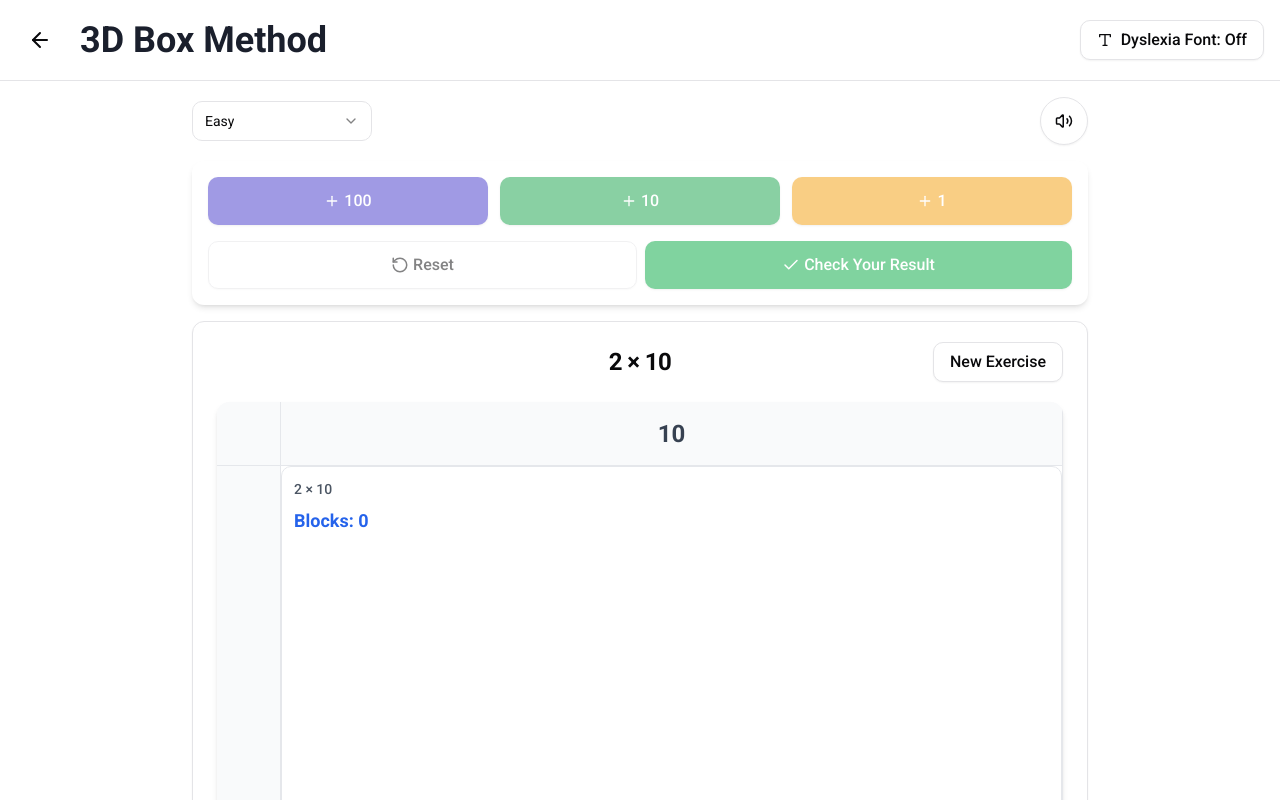
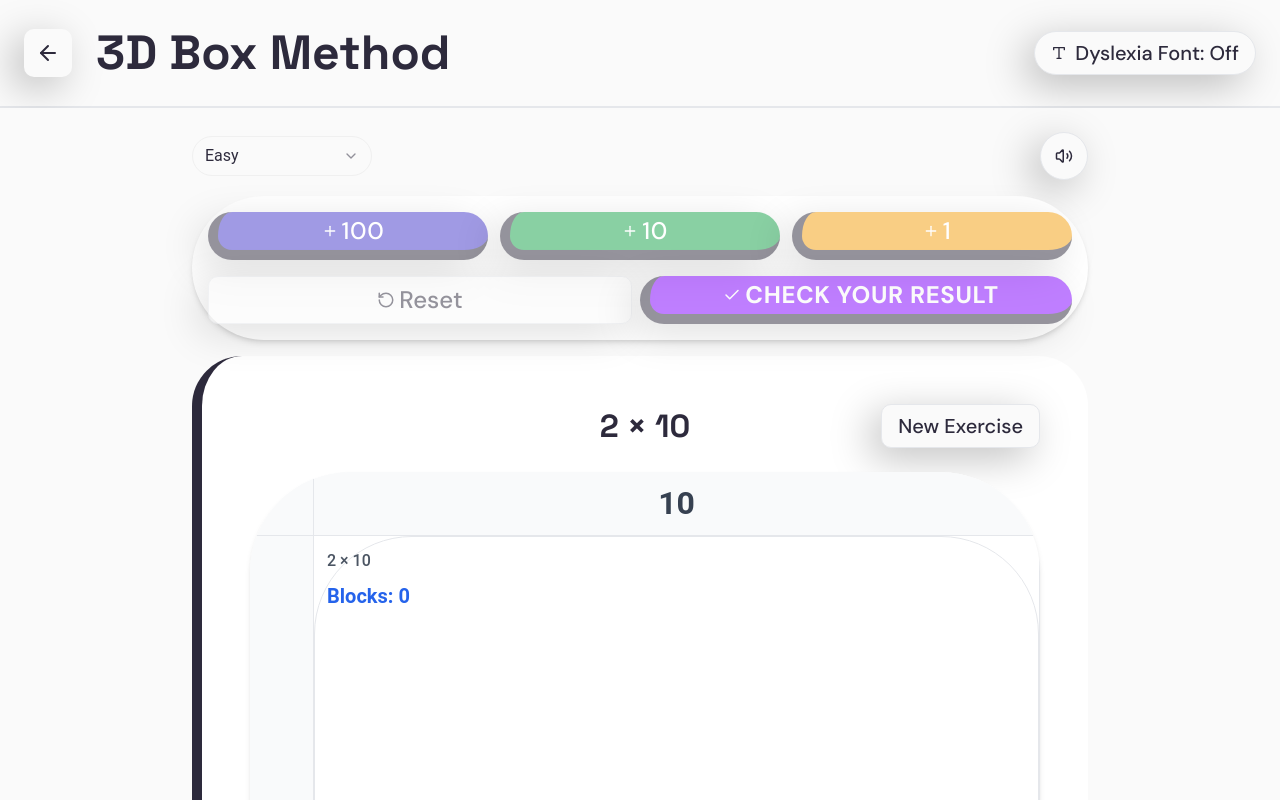
Before and after one commit to fredbjornbak/multiplication-2x2digits, a React (Vite) app: page / in a window 1280 px wide. Built offline with nearby package versions, Linux system fonts and the light colour scheme.

Commit message:
Refactor: Apply GradeAid visual system
Apply the GradeAid visual system to the UI components, including colors, typography, and component styles.

```diff
--- a/src/components/PageLayout.tsx
+++ b/src/components/PageLayout.tsx
@@ -33,8 +33,8 @@ const PageLayout: React.FC<PageLayoutProps> = ({
   return (
     <div className="flex flex-col h-screen">
       {/* Header */}
-      <header className="flex-none p-4 border-b">
-        <div className="max-w-7xl mx-auto flex items-center gap-4">
+      <header className="flex-none p-6 border-b-2 border-border bg-background">
+        <div className="max-w-7xl mx-auto flex items-center gap-6">
           <Button
             variant="ghost"
             size="icon"
@@ -42,7 +42,7 @@ const PageLayout: React.FC<PageLayoutProps> = ({
           >
             <ArrowLeft className="h-6 w-6" />
           </Button>
-          <h1 className="text-4xl font-bold text-[#1A1F2C]">{title}</h1>
+          <h1 className="text-4xl font-heading font-bold text-foreground">{title}</h1>
           <div className="ml-auto">
             <FontToggle
               fontFamily={preferences.fontFamily}
@@ -53,15 +53,15 @@ const PageLayout: React.FC<PageLayoutProps> = ({
       </header>
 
       {/* Main Content */}
-      <main className="flex-1 overflow-auto p-4">
+      <main className="flex-1 overflow-auto p-6 bg-background">
         <div className="max-w-4xl mx-auto">
           {children}
 
           {showNextButton && onNextClick && (
-            <div className="mt-6 flex justify-center">
+            <div className="mt-8 flex justify-center">
               <Button
                 onClick={onNextClick}
-                className="px-8 py-2"
+                size="lg"
                 variant="default"
               >
                 Next
--- a/src/components/ui/button.tsx
+++ b/src/components/ui/button.tsx
@@ -5,25 +5,25 @@ import { cva, type VariantProps } from "class-variance-authority"
 import { cn } from "@/lib/utils"
 
 const buttonVariants = cva(
-  "inline-flex items-center justify-center whitespace-nowrap rounded-md text-sm font-medium transition-colors focus-visible:outline-none focus-visible:ring-1 focus-visible:ring-ring disabled:pointer-events-none disabled:opacity-50",
+  "inline-flex items-center justify-center whitespace-nowrap font-body font-medium transition-all duration-200 focus-visible:outline-none focus-visible:ring-2 focus-visible:ring-ring focus-visible:ring-offset-2 disabled:pointer-events-none disabled:opacity-50 active:scale-[0.98] min-h-[44px] min-w-[44px] gradeaid-button-shadow",
   {
     variants: {
       variant: {
         default:
-          "bg-primary text-primary-foreground shadow hover:bg-primary/90",
-        destructive:
-          "bg-destructive text-destructive-foreground shadow-sm hover:bg-destructive/90",
+          "rounded-full bg-primary text-primary-foreground border-l-[10px] border-b-[10px] border-foreground uppercase tracking-wide font-bold",
+        secondary:
+          "rounded-full bg-secondary text-secondary-foreground border-l-[10px] border-b-[10px] border-foreground uppercase tracking-wide font-bold",
+        accent:
+          "rounded-full bg-accent text-accent-foreground border-l-[10px] border-b-[10px] border-foreground uppercase tracking-wide font-bold",
         outline:
-          "border border-input bg-background shadow-sm hover:bg-accent hover:text-accent-foreground",
-        secondary:
-          "bg-secondary text-secondary-foreground shadow-sm hover:bg-secondary/80",
-        ghost: "hover:bg-accent hover:text-accent-foreground",
-        link: "text-primary underline-offset-4 hover:underline",
+          "rounded-[10px] border border-border bg-background hover:bg-muted",
+        ghost: "rounded-[10px] hover:bg-muted",
+        link: "text-accent underline-offset-4 hover:underline",
       },
       size: {
-        default: "h-12 px-6 py-3 text-base",
-        sm: "h-10 px-4 py-2 text-base",
-        lg: "h-14 px-8 py-4 text-lg",
+        default: "h-12 px-6 py-3 text-xl",
+        sm: "h-10 px-4 py-2 text-lg",
+        lg: "h-14 px-8 py-4 text-2xl",
         icon: "h-12 w-12",
       },
     },
--- a/src/components/ui/card.tsx
+++ b/src/components/ui/card.tsx
@@ -9,7 +9,7 @@ const Card = React.forwardRef<
   <div
     ref={ref}
     className={cn(
-      "rounded-lg border bg-card text-card-foreground shadow-sm",
+      "rounded-[50px] border-l-[10px] border-b-[10px] border-foreground bg-card text-card-foreground p-6",
       className
     )}
     {...props}
@@ -36,7 +36,7 @@ const CardTitle = React.forwardRef<
   <h3
     ref={ref}
     className={cn(
-      "text-2xl font-semibold leading-none tracking-tight",
+      "font-heading text-2xl font-bold leading-tight text-foreground",
       className
     )}
     {...props}
--- a/src/components/ui/input.tsx
+++ b/src/components/ui/input.tsx
@@ -8,7 +8,7 @@ const Input = React.forwardRef<HTMLInputElement, React.ComponentProps<"input">>(
       <input
         type={type}
         className={cn(
-          "flex h-10 w-full rounded-md border border-input bg-background px-3 py-2 text-base ring-offset-background file:border-0 file:bg-transparent file:text-sm file:font-medium file:text-foreground placeholder:text-muted-foreground focus-visible:outline-none focus-visible:ring-2 focus-visible:ring-ring focus-visible:ring-offset-2 disabled:cursor-not-allowed disabled:opacity-50 md:text-sm",
+          "flex h-12 w-full rounded-[10px] bg-input px-4 py-3 text-base font-body placeholder:text-muted-foreground focus-visible:outline-none focus-visible:ring-2 focus-visible:ring-ring focus-visible:ring-offset-2 disabled:cursor-not-allowed disabled:opacity-50 min-h-[44px]",
           className
         )}
         ref={ref}
--- a/src/index.css
+++ b/src/index.css
@@ -1,4 +1,4 @@
-@import url('https://fonts.googleapis.com/css?family=Roboto:400,500,700&display=swap');
+@import url('https://fonts.googleapis.com/css2?family=Space+Grotesk:wght@400;500;600;700&family=DM+Sans:wght@400;500;600;700&display=swap');
 @tailwind base;
 @tailwind components;
 @tailwind utilities;
@@ -25,27 +25,35 @@
 
 @layer base {
   :root {
-    --background: 0 0% 100%;
-    --foreground: 240 10% 3.9%;
-    --card: 0 0% 100%;
-    --card-foreground: 240 10% 3.9%;
+    /* GradeAid Brand Colors */
+    --primary: 270 100% 50%; /* #6F00FF - Primary Purple */
+    --primary-foreground: 0 0% 98%; /* #FAFAFA - Soft White */
+    --secondary: 23 100% 50%; /* #FF6F00 - Primary Orange */
+    --secondary-foreground: 0 0% 98%; /* #FAFAFA - Soft White */
+    --accent: 231 100% 50%; /* #0026FF - Primary Blue */
+    --accent-foreground: 0 0% 98%; /* #FAFAFA - Soft White */
+
+    /* Brand Neutrals */
+    --foreground: 248 17% 20%; /* #2F2E41 - Brand Black */
+    --background: 0 0% 98%; /* #FAFAFA - Soft White */
+    --muted: 0 0% 94%; /* #F0F0F0 - Input Gray */
+    --muted-foreground: 220 9% 46%; /* Readable gray */
+    --border: 220 13% 91%; /* #E5E7EB - Border Gray */
+    --input: 0 0% 94%; /* #F0F0F0 - Input Gray */
+    --ring: 270 100% 50%; /* Primary Purple for focus rings */
+
+    /* Card styles */
+    --card: 0 0% 100%; /* Pure white for cards */
+    --card-foreground: 248 17% 20%; /* Brand Black */
     --popover: 0 0% 100%;
-    --popover-foreground: 240 10% 3.9%;
-    --primary: 142 95% 34%;
-    --primary-foreground: 355 100% 100%;
-    --secondary: 240 4.8% 95.9%;
-    --secondary-foreground: 240 5.9% 10%;
-    --muted: 240 4.8% 95.9%;
-    --muted-foreground: 240 3.8% 46.1%;
-    --accent: 240 4.8% 95.9%;
-    --accent-foreground: 240 5.9% 10%;
-    --destructive: 0 84.2% 60.2%;
+    --popover-foreground: 248 17% 20%;
+
+    /* Destructive colors */
+    --destructive: 0 84% 60%;
     --destructive-foreground: 0 0% 98%;
-    --border: 240 5.9% 90%;
-    --input: 240 5.9% 90%;
-    --ring: 142 75% 30%;
-    --radius: 0.75rem;
-    --eco-forest: 142 95% 34%;
+
+    /* Border radius for pill-shaped buttons */
+    --radius: 100px;
 
     --sidebar-background: 120 30% 98%;
     --sidebar-foreground: 120 10% 15%;
@@ -96,8 +104,52 @@
   }
 
   body {
-    @apply bg-background text-foreground;
+    @apply bg-background text-foreground font-body;
     font-feature-settings: "rlig" 1, "calt" 1;
+    font-size: 18px; /* Minimum font size for accessibility */
+    line-height: 1.5;
+  }
+
+  h1, h2, h3, h4, h5, h6 {
+    @apply font-heading font-bold;
+  }
+
+  /* Focus styles for accessibility */
+  *:focus-visible {
+    outline: 2px solid hsl(var(--ring));
+    outline-offset: 2px;
+  }
+
+  /* GradeAid Button Shadows */
+  .gradeaid-button-shadow {
+    box-shadow: -10px 10px 40px rgba(0, 0, 0, 0.25);
+  }
+
+  .gradeaid-button-shadow:hover {
+    box-shadow: -8px 8px 30px rgba(0, 0, 0, 0.3);
+  }
+
+  .gradeaid-button-shadow:active {
+    box-shadow: -4px 4px 15px rgba(0, 0, 0, 0.35);
+  }
+
+  /* Success feedback styles */
+  .success-feedback {
+    animation: scale-in 0.3s ease-out;
+  }
+
+  /* Error feedback styles */
+  .error-feedback {
+    animation: pulse 0.5s ease-out;
+  }
+
+  /* Hover scale for interactive elements */
+  .hover-scale {
+    transition: transform 0.2s ease-out;
+  }
+
+  .hover-scale:hover {
+    transform: scale(1.05);
   }
 }
 
--- a/tailwind.config.ts
+++ b/tailwind.config.ts
@@ -20,7 +20,20 @@ export default {
 		},
 		extend: {
 			fontFamily: {
-				sans: ['Roboto', 'sans-serif'],
+				'heading': ['Space Grotesk', 'sans-serif'],
+				'body': ['DM Sans', 'sans-serif'],
+				sans: ['DM Sans', 'sans-serif'], // Default to DM Sans
+			},
+			fontSize: {
+				'xs': ['14px', { lineHeight: '1.5' }],
+				'sm': ['16px', { lineHeight: '1.5' }],
+				'base': ['18px', { lineHeight: '1.5' }], // Minimum 18px
+				'lg': ['20px', { lineHeight: '1.5' }],
+				'xl': ['24px', { lineHeight: '1.5' }],
+				'2xl': ['32px', { lineHeight: '1.4' }],
+				'3xl': ['40px', { lineHeight: '1.3' }],
+				'4xl': ['48px', { lineHeight: '1.2' }],
+				'5xl': ['64px', { lineHeight: '1.1' }],
 			},
 			colors: {
 				border: 'hsl(var(--border))',
```
